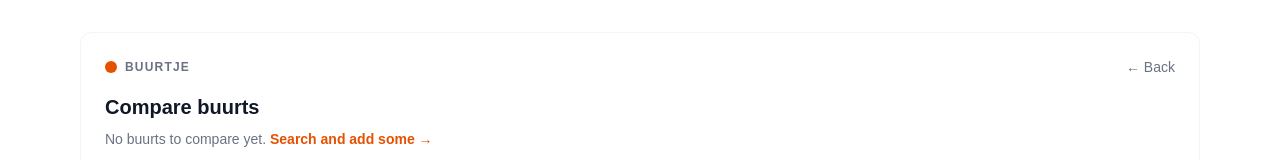
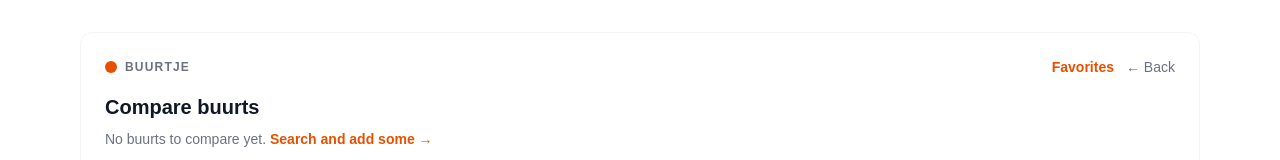
Before and after one commit to lanfeitiao/buurtje, a Next.js app: page /compare in a window 1280 px wide. Shown: the top 160 px of the page. Built offline with nearby package versions, Linux system fonts and the light colour scheme.

Commit message:
feat(compare): add Favorites header link

```diff
--- a/src/app/compare/page.tsx
+++ b/src/app/compare/page.tsx
@@ -252,6 +252,13 @@ export default function ComparePage() {
             </span>
           </div>
           <div className="flex items-center gap-3">
+            <Link
+              href="/favorites"
+              className="text-sm font-semibold"
+              style={{ color: "#E65100" }}
+            >
+              Favorites
+            </Link>
             <Link href="/" className="text-sm text-gray-500 hover:text-gray-700">
               ← Back
             </Link>
```
